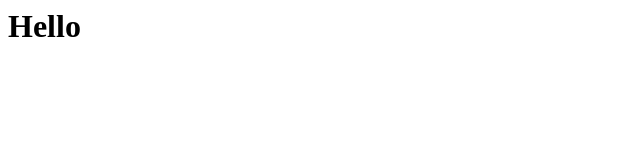
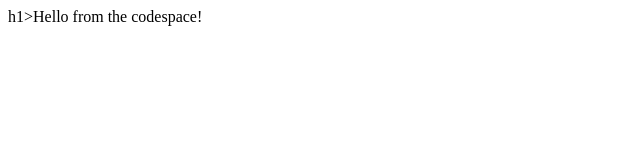
Before and after one commit to yashmittal26/skills-code-with-codespaces, a plain HTML site: page index.html in a window 1280 px wide. Shown: the whole page, without its empty margins (0-640 px from the left). Drawn offline with Linux system fonts and the light colour scheme.

Commit message:
Adding hello from the codespace!

```diff
--- a/index.html
+++ b/index.html
@@ -1,3 +1,3 @@
 <html>
-  <h1>Hello</h1>
+  h1>Hello from the codespace!</h1>
 </html>
```
